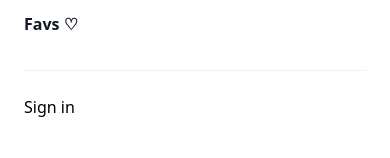
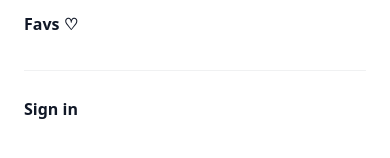
Before and after one commit to mematthew123/adopt-a-dog, a Next.js app: page / in a window 390 px wide. Both pictures are taken after a click on the button "Open main menu". Shown: the part 286-444 px from the top of the page. Built offline with nearby package versions, Linux system fonts and the light colour scheme; no server answers.

Commit message:
updated sign in button style

```diff
--- a/components/Header.tsx
+++ b/components/Header.tsx
@@ -62,8 +62,7 @@ export default function Header() {
             ))}
           </ul>
         </div>
-        <div className="hidden lg:flex lg:flex-1 lg:justify-end">
-          <a href="#" className="text-sm font-semibold leading-6 text-gray-900">
+        <div className="hidden lg:flex lg:flex-1 lg:justify-end text-sm font-semibold leading-6 text-gray-900">
             <SignedIn>
               {/* Mount the UserButton component */}
               <UserButton />
@@ -72,7 +71,6 @@ export default function Header() {
               {/* Signed out users get sign in button */}
               <SignInButton />
             </SignedOut>
-          </a>
         </div>
       </nav>
 
@@ -113,7 +111,7 @@ export default function Header() {
                   </a>
                 ))}
               </div>
-              <div className="py-6">
+              <div className="py-6  text-base font-semibold leading-7 hover:bg-gray-50 text-gray-900">
                 <SignedIn>
                   {/* Mount the UserButton component */}
                   <UserButton />
```
